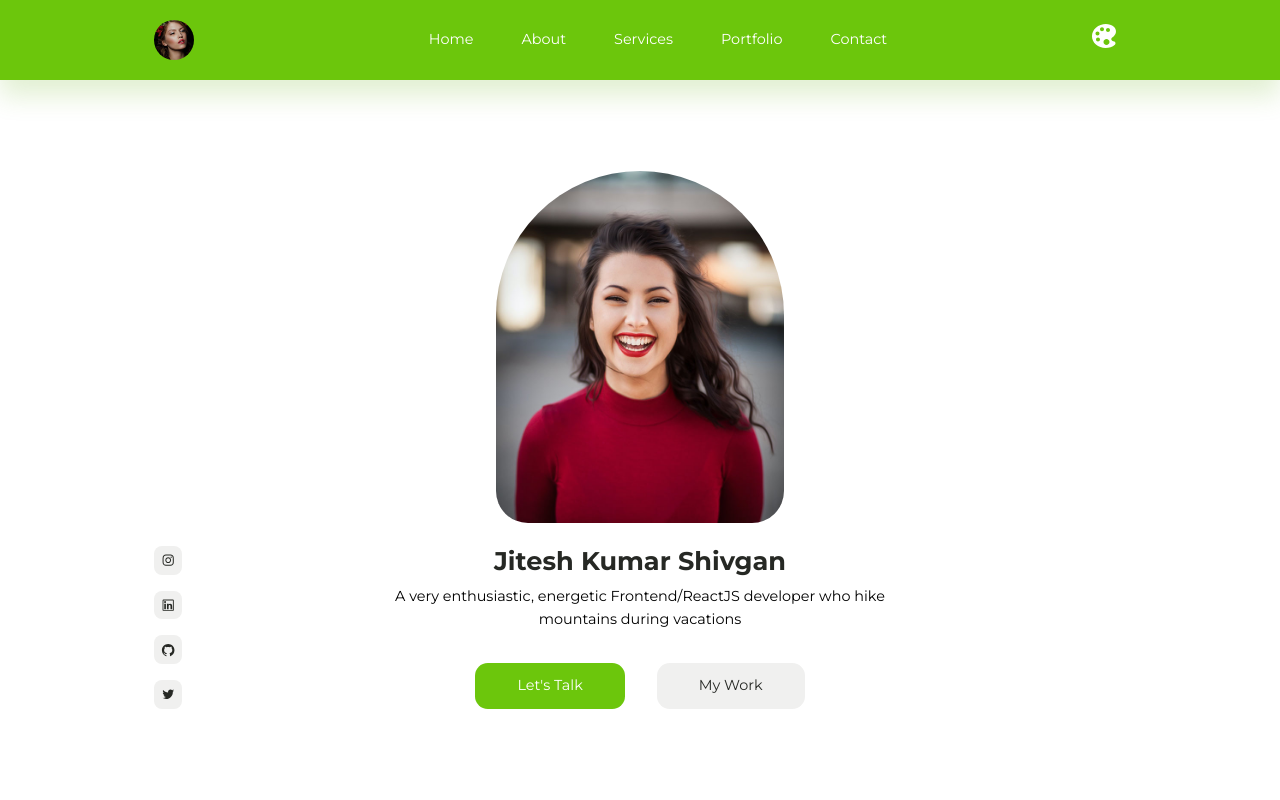
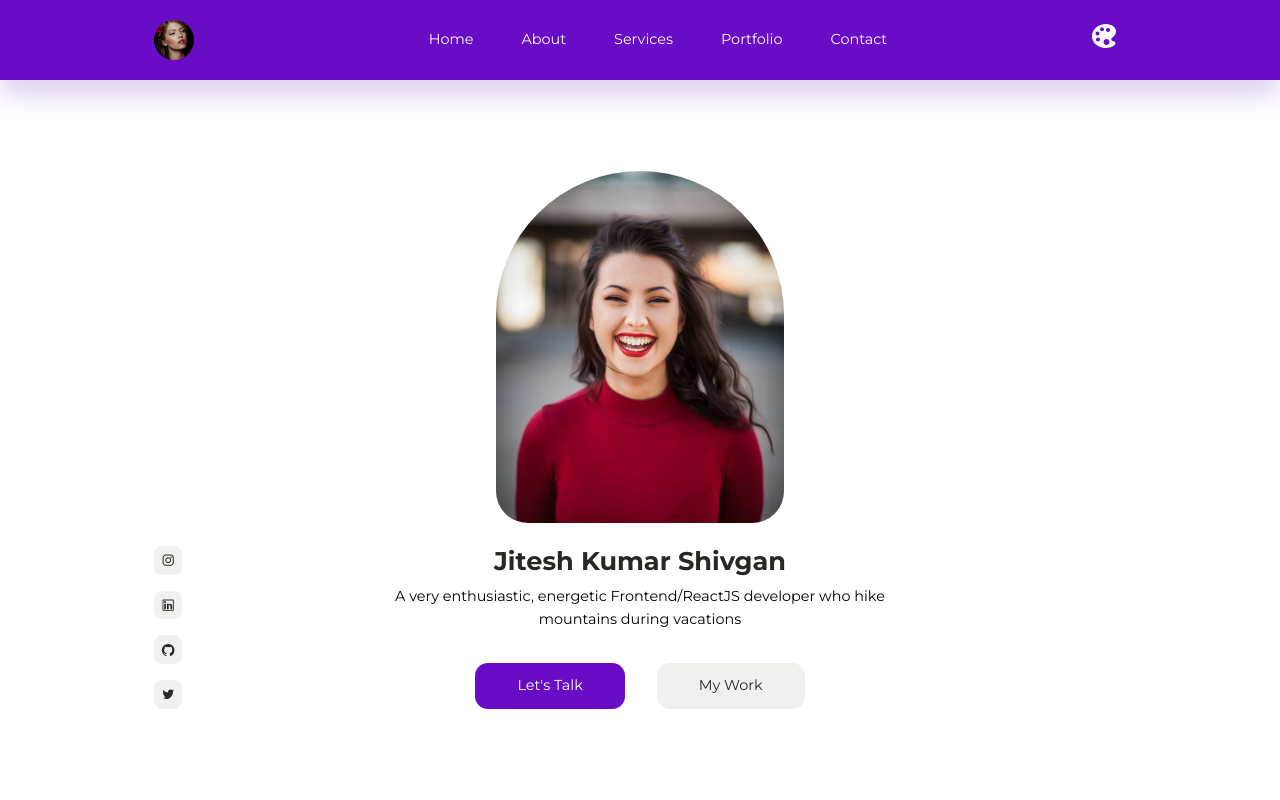
Before and after one commit to HarshGhanghoriya/portfolio-react, a React (Create React App) app: page / in a window 1280 px wide. Shown: the top 800 px of the page. Built offline with nearby package versions, Linux system fonts and the light colour scheme.

Commit message:
Theme customization feature completed

```diff
--- a/src/App.js
+++ b/src/App.js
@@ -10,12 +10,16 @@ import FloatingNav from "./sections/floating-nav/FloatingNav"
 import Portfolio from "./sections/portfolio/Portfolio"
 import Modal from "./components/Modal"
 import Theme from "./theme/Theme"
+import { useThemeContext } from "./context/theme-context"
+
 
 
 function App() {
 
+  const {themeState} = useThemeContext();
+
   return (
-    <main >
+    <main className={`${themeState.primary} ${themeState.background}`}>
         <Navbar/>
         <Header/>
         <About/>
--- a/src/components/modal.css
+++ b/src/components/modal.css
@@ -7,4 +7,12 @@
     left: 0;
     backdrop-filter: blur(5px);
     z-index: 99;
+    opacity: 0;
+    animation: animateBackdrop 500ms ease-in forwards;
 }
+
+@keyframes animateBackdrop {
+    to{
+        opacity: 1;
+    }
+}
--- a/src/context/theme-context.js
+++ b/src/context/theme-context.js
@@ -2,7 +2,7 @@ import { createContext, useContext, useReducer, useEffect } from "react";
 import themeReducer from "./themeReducer";
 
 export const ThemeContext=createContext();
-const initialThemeState={primary: 'color-1', background: 'bg-1'}
+const initialThemeState=JSON.parse(localStorage.getItem('themeSetting')) || {primary: 'color-1', background: 'bg-1'}
 
 export const ThemeProvider=({children})=>{
     const [themeState, dispatchTheme]=useReducer(themeReducer, initialThemeState);
@@ -11,7 +11,11 @@ export const ThemeProvider=({children})=>{
         dispatchTheme({type: buttonClassName});
     }
 
-    console.log(themeState);
+    //Save theme settings to local storage
+    useEffect(()=>{
+        localStorage.setItem('themeSetting', JSON.stringify(themeState));
+    }, [themeState.primary, themeState.background])
+
     return <ThemeContext.Provider value={{themeState, themeHandler}}>{children}</ThemeContext.Provider>
 }
 
--- a/src/index.css
+++ b/src/index.css
@@ -217,3 +217,40 @@ h6{
     }
 
 }
+
+/* Theme changing using React  */
+main.color-1{
+  --primary-hue: 270;
+}
+main.color-2{
+  --primary-hue: 110;
+}
+main.color-3{
+  --primary-hue: 240;
+}
+main.color-4{
+  --primary-hue: 325;
+}
+main.color-5{
+  --primary-hue: 0;
+}
+main.color-6{
+  --primary-hue: 55;
+}
+
+main.bg-2{
+  --black-lightness: 96%;
+  --dark-lightnes: 60%;
+  --light-lightness: 12%;
+  --white-lightness: 6%;
+  --color-white: hsl(0, 5%, var(--white-lightness));
+  --color-light: hsl(var(--primary-hue), 5%, var(--light-lightness));
+  --color-black: hsl(var(--primary-hue), 5%, var(--black-lightness));
+  --color-dark: hsl(var(--primary-hue), 5%, var(--dark-lightness));
+    color: white;
+
+}
+
+main{
+  --color-primary: hsl(var(--primary-hue), 89%, 41%);
+}
--- a/src/sections/header/Header.jsx
+++ b/src/sections/header/Header.jsx
@@ -1,6 +1,7 @@
 import './header.css'
 import HeaderImage from '../../assets/header.jpg';
 import data from './data';
+// import AOS from 'aos'
 
 const Header = () => {
   return (
--- a/src/theme/theme.css
+++ b/src/theme/theme.css
@@ -8,7 +8,16 @@
     box-shadow: 0 3rem 3rem rgba(0,0,0,0.2);
     padding: 3rem;
     background: #dedede;
+    opacity: 0;
+    animation: animateModal 500ms ease-in forwards;
 }
+
+@keyframes animateModal {
+    to{
+        opacity: 1;
+    }
+}
+
 
 .card.theme-modal:hover{
     background: #dedede;
```
